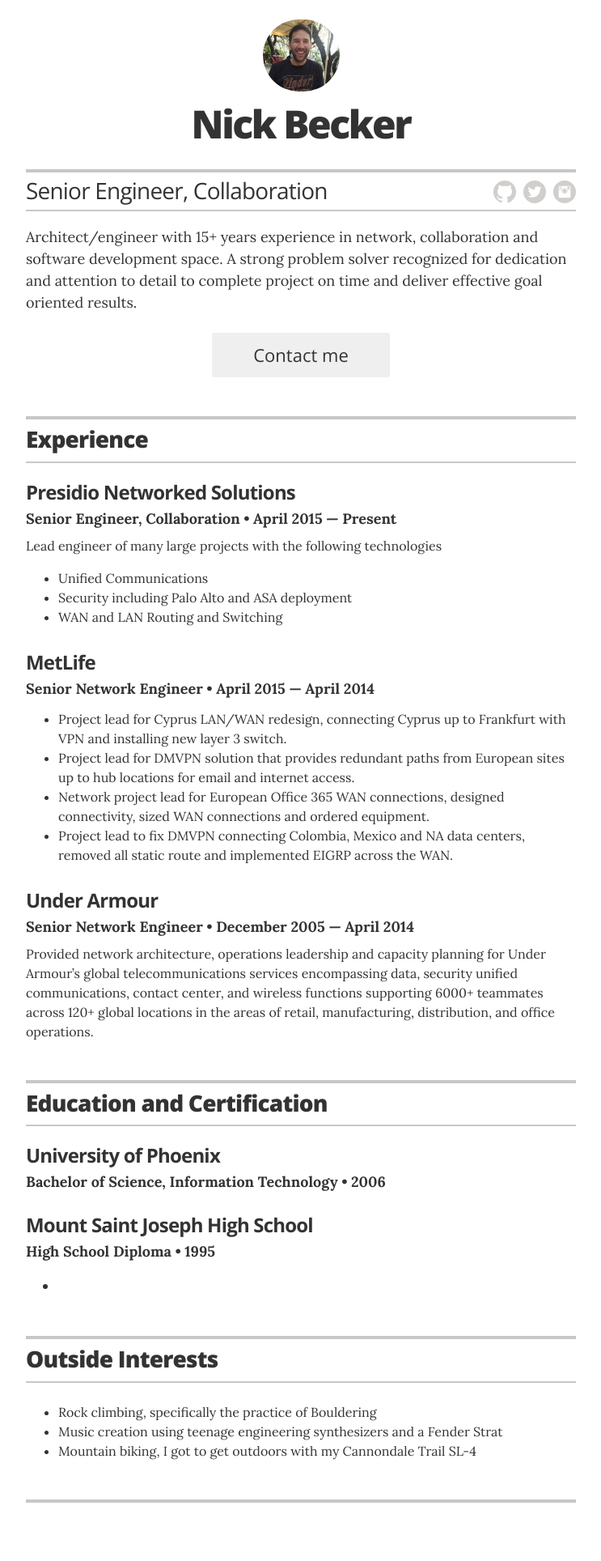
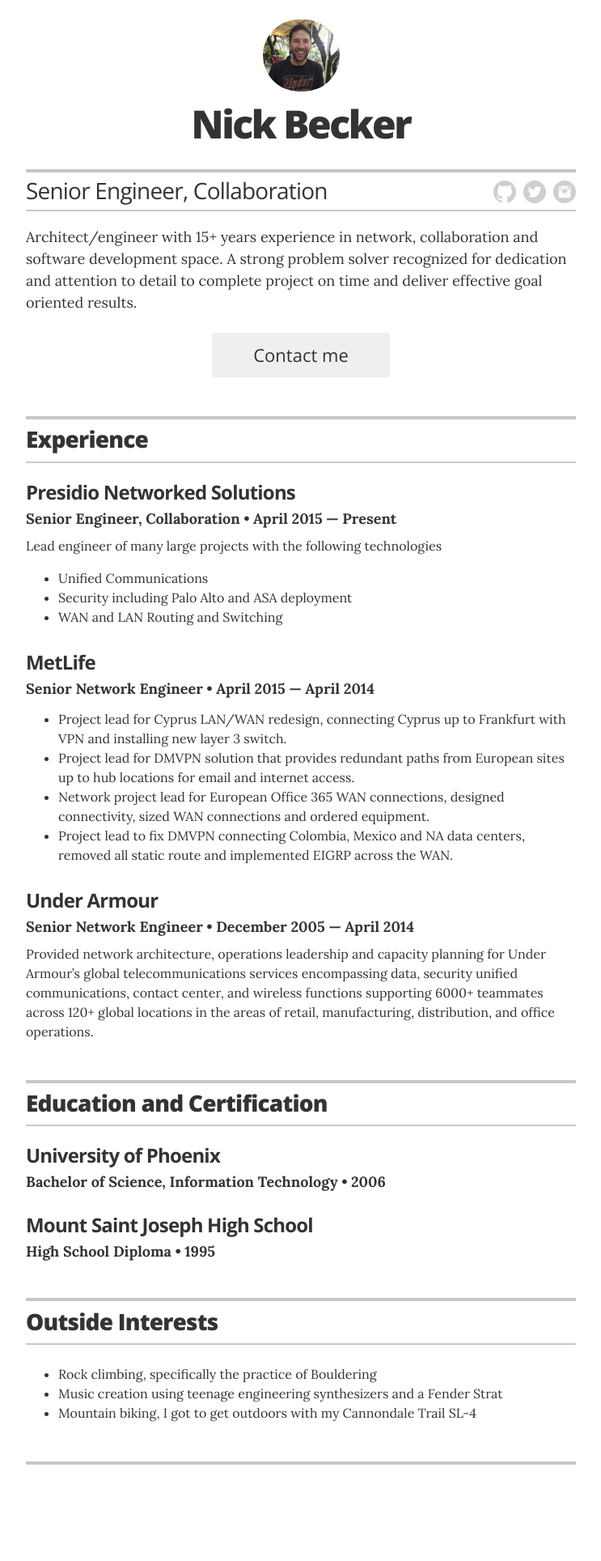
Before and after one commit to jglovier/resume-template, a Jekyll site: the page built from index.html, in a window 1280 px wide. Shown: the whole page at 81% size, without its empty margins (268-1011 px from the left). Built offline with Jekyll 4.4.1, drawn with Linux system fonts in a browser that asks for light colours; after the commit the page ends 1881 px from its top, so only the background shows below that.

Commit message:
Updates to html format

```diff
--- a/_layouts/resume.html
+++ b/_layouts/resume.html
@@ -88,7 +88,7 @@
               {% endfor %}
             </ul></h5>
           <h3><ul class="resume-item-list">
-            {% for cert in education.cert %}
+            {% for cert in education.certs %}
             <li>{{ cert.cert }}</li>
             {% endfor %}
           </ul></h3>
```
